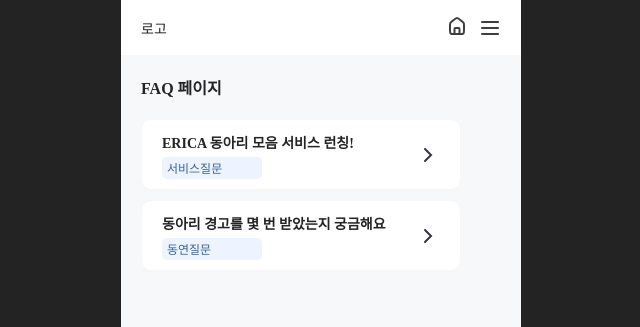
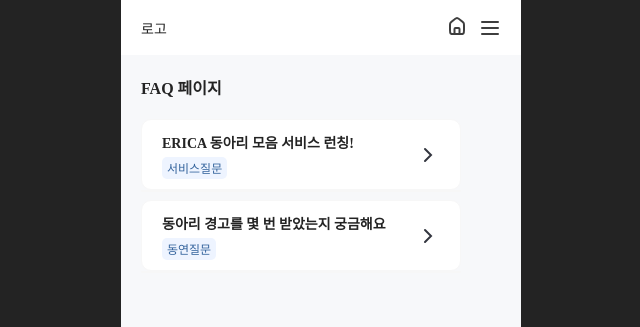
Before and after one commit to ERICA-Club-Hub/Frontend, a React (Vite) app: page /faq in a window 1280 px wide. Shown: the top 327 px of the page, without its empty margins (319-959 px from the left). Built offline with nearby package versions, Linux system fonts and the light colour scheme; a web font is replaced by a local one.

Commit message:
refactor: FAQ 페이지 card안 tag 리팩토링

```diff
--- a/src/components/Common/Card.tsx
+++ b/src/components/Common/Card.tsx
@@ -49,7 +49,7 @@ const TitleDateWrapper = styled.div<{ variant?: string }>`
     flex-direction: column;
     gap: 5px;
     padding: 18px 0px 17px 0px;
-
+    width: 100%;
 `;
 
 const CardTitle = styled.div`
@@ -72,8 +72,6 @@ const CardDate = styled.div`
     text-align: left;
 `;
 
-
-
 const IconBase = styled.img<{ isRotated?: boolean }>`
     width: 24px;
     height: 24px;
@@ -82,6 +80,10 @@ const IconBase = styled.img<{ isRotated?: boolean }>`
     transform: ${({ isRotated }) => isRotated ? 'rotate(90deg)' : 'rotate(0deg)'};
 `;
 
+const TagWrapper = styled.div`
+    display: flex;
+    flex-wrap: wrap;
+`;
 
 const Card = ({ variant = 'unionNotice', imagePath, title, date, questionType, onClick, isRotated }: CardProps) => {
     return (
@@ -124,7 +126,9 @@ const Card = ({ variant = 'unionNotice', imagePath, title, date, questionType, o
                 <>
                     <TitleDateWrapper variant={variant}>
                         <CardTitle>{title}</CardTitle>
-                        <Tag type="동아리 및 질문">{questionType}</Tag>
+                        <TagWrapper>
+                            <Tag type="동아리 및 질문">{questionType}</Tag>
+                        </TagWrapper>
                     </TitleDateWrapper>
                     <IconBase
                         src="/src/assets/common/card_right_arrow.svg"
```
